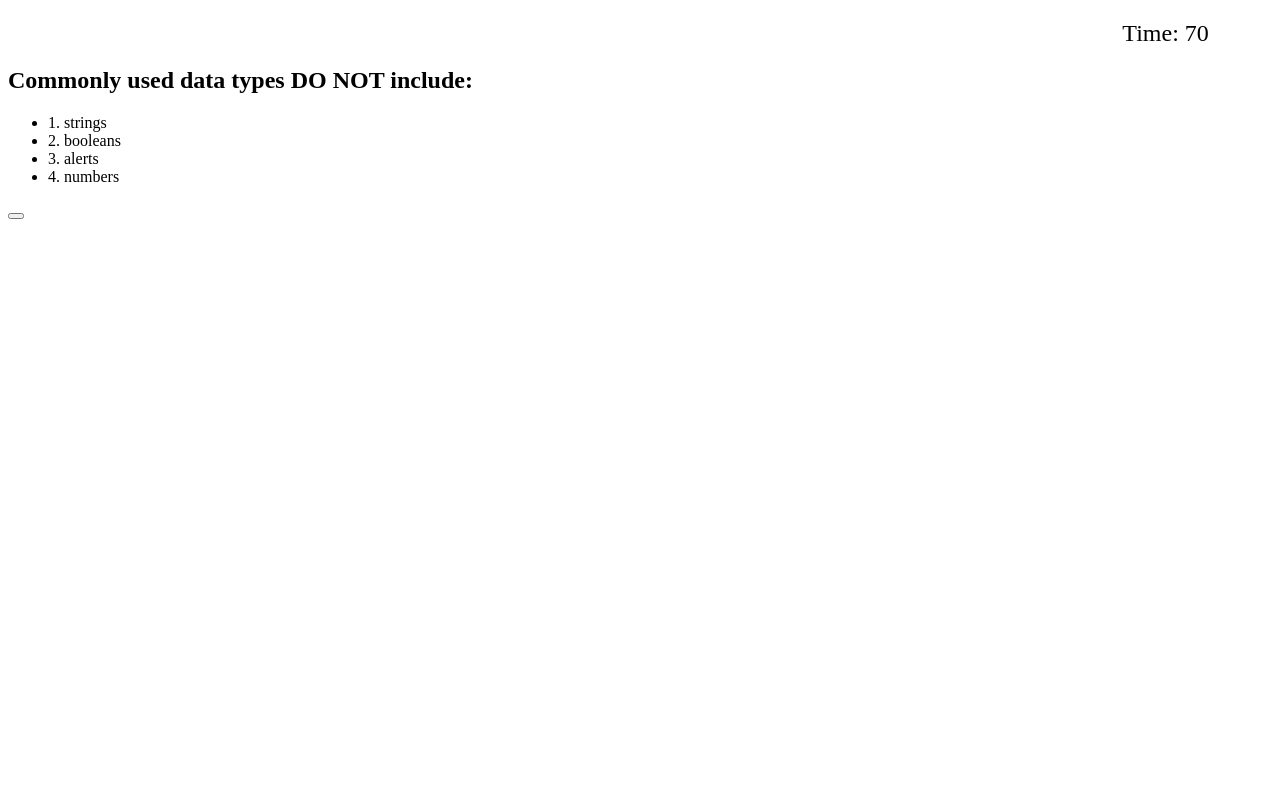
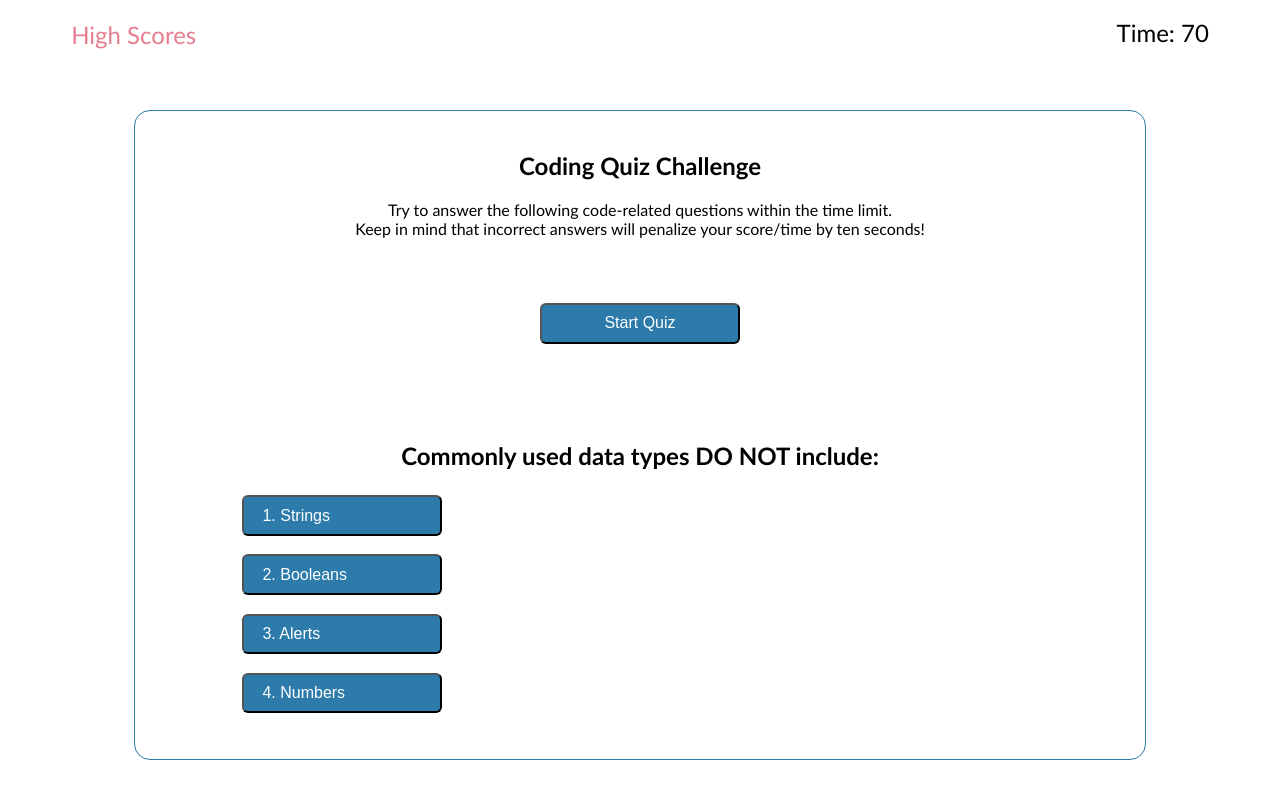
Before and after one commit to eepitsporsche/timed_coding_assessment_quiz, a plain HTML site: page index.html in a window 1280 px wide. Drawn offline with Linux system fonts and the light colour scheme.

Commit message:
"added container styles, quiz prompt, and buttons"

```diff
--- a/assets/script.js
+++ b/assets/script.js
@@ -23,40 +23,40 @@ countdown();
 //Opening Quiz Text
 
 
-//Quiz questions
+//Quiz question/answer array
 var question1 = {
     question: "Commonly used data types DO NOT include:",
-    options: ["1. strings", "2. booleans", "3. alerts", "4. numbers"],
-    answer: "3. alerts",
+    options: ["1. Strings", "2. Booleans", "3. Alerts", "4. Numbers"],
+    answer: "3. Alerts",
 }
 
 var question2 = {
     question: "The condition of an if/else statement is enclosed with:",
-    options: ["1. quotes", "2. curly brackets", "3. parenthesis", "4. square brackets"],
-    answer: "3. parenthesis",
+    options: ["1. Quotes", "2. Curly brackets", "3. Parenthesis", "4. Square brackets"],
+    answer: "3. Parenthesis",
 }
 
 var question3 = {
     question: "Arrays in javascript can be used to store _______.",
-    options: ["1. numbers and strings", "2. other arrays", "3. booleans", "4. all of the above"],
-    answer: "4. all of the above",
+    options: ["1. Numbers and strings", "2. Other arrays", "3. Booleans", "4. All of the above"],
+    answer: "4. All of the above",
 }
 
 var question4 = {
     question: "String values must be enclosed within _______ when being assigned to variables.",
-    options: ["1. commas", "2. curly brackets", "3. quotes", "4. parenthesis"],
-    answer: "3. quotes",
+    options: ["1. Commas", "2. Curly brackets", "3. Quotes", "4. Parenthesis"],
+    answer: "3. Quotes",
 }
 
 var question5 = {
     question: "A very useful tool used during development and debugging for printing content to the debugger is:",
-    options: ["1. Javascript", "2. terminal/bash", "3. for loops", "4. console.log"],
-    answer: "4. console.log",
+    options: ["1. Javascript", "2. Terminal/Bash", "3. For loops", "4. Console.log"],
+    answer: "4. Console.log",
 }
 
 
 //Display quiz questions
-document.getElementById("primary_text").textContent = question1.question;
+document.getElementById("question1").textContent = question1.question;
 document.getElementById("option1").textContent = question1.options[0];
 document.getElementById("option2").textContent = question1.options[1];
 document.getElementById("option3").textContent = question1.options[2];
@@ -64,20 +64,30 @@ document.getElementById("option4").textContent = question1.options[3];
 
 
 //User input button
-var button = document.getElementById("button")
+var userAnswer = document.querySelectorAll("button");
 
 //Function to determine user's answer is right/wrong
-var answerVerification = document.getElementById("answer_verification");
+answerVerification = document.getElementById("answer_verification");
+var userScore = 0;
 
-function verifyAnswer(userAnswer) {
-    if (userAnswer === question1answer) {
+document.addEventListener("click", function verifyAnswer(userAnswer) {
+    if (userAnswer === question1.answer) {
         answerVerification.textContent = "Correct!";
+        userScore++
     } else {
         answerVerification.textContent = "Incorrect!";
     }
-}
+})
 
-//function to calculate and display high scores
+//function to calculate score
+
+//zero score if user does not finish before timer runs out
+
+//display high scores
+var highScores = document.getElementById("high_scores")
+
+// highScores.addEventListener(click,
+//     alert(""))
 
 //function to produce user's score
 
--- a/assets/style.css
+++ b/assets/style.css
@@ -4,33 +4,85 @@
 
 }
 
-.body {
+body {
     font-family: 'Gill Sans', 'Gill Sans MT', Calibri, 'Trebuchet MS', sans-serif;
 }
+
+
+/*High Score Link Style*/
+#high_scores {
+    position: relative;
+    margin-left: 5%;
+    font-weight: 100;
+    color: var(--secondary);
+}
+
+#high_scores:hover {
+    color: var(--button_background);
+    cursor: grab;
+}
+
 
 /*Timer Style*/
 #timer {
     position: relative;
     text-align: right;
-    margin-right: 5%;
+    margin: -4% 5% 0 0;
     font-weight: 100;
 }
 
+
+/*Quiz Prompt Attributes*/
+.quiz_prompt, #question1 {
+    margin: 10% 0 0 0;
+    font-weight: 600;
+}
+
+
+/*Start Quiz Button Attributes*/
+#start_quiz {
+    text-align: center;
+    padding: 1% 0 1% 0;
+    margin: 5% 0 0 0;
+}
+
+#start_quiz:hover {
+    cursor: pointer;
+}
+
+
+/*Quiz Container Attributes*/
+.quiz_container {
+    padding: 20px;
+    margin: 5% 10% 0 10%;
+    border: 1px solid var(--button_background);
+    border-radius: 16px;
+    text-align: center;
+    /* height: 500px; */
+}
+
 /*Quiz options list*/
-.ul {
+ul li {
     list-style: none;
+    text-align: left;
 }
 
 /*Button Style*/
-#button {
+button {
+    display: inline-block;
+    font-size: 16px;
     color: white;
     background-color: var(--button_background);
-    text-align: center;
-    padding: 2% 5%;
+    transition-duration: 0.4s;
+    padding: 1% 2%;
+    margin: 1% 0% 1% 5%;
     text-decoration: none;
-    border: none, 6px;
+    text-align: left;
+    border-radius: 6px;
+    width: 200px;
 }
 
-#button:hover {
+button:hover {
     background-color: var(--secondary);
+    cursor: pointer;
 }
--- a/index.html
+++ b/index.html
@@ -10,7 +10,7 @@
 
     <!--High score link-->
     <div>
-        <h2 id = "high_score"></h2>
+        <h2 id="high_scores">High Scores</h2>
     </div>
 
     <!--Timer-->
@@ -20,15 +20,21 @@
 
     <!--Quiz Container-->
     <div class="quiz_container">
-            <h2 id="primary_text"></h2>
+            <section><h2 id="quiz_prompt">Coding Quiz Challenge</h2>
+            <p>Try to answer the following code-related questions within the time limit.
+            <br>Keep in mind that incorrect answers will penalize your score/time by ten seconds!
+            </p>
+            <button id="start_quiz">Start Quiz</button>
+            </section>
+
+            <h2 id="question1"></h2>
             <ul>
-                <li id="option1">
-                <li id="option2">
-                <li id="option3">
-                <li id="option4">
+                <li><button id="option1"></li>
+                <li><button id="option2"></li>
+                <li><button id="option3"></li>
+                <li><button id="option4"></li>
             </ul>
-            <button id="submit"></button>
-            <div id="answer_verification"></div>
+            <p id="answer_verification"></p>
     </div>
 
 
```
